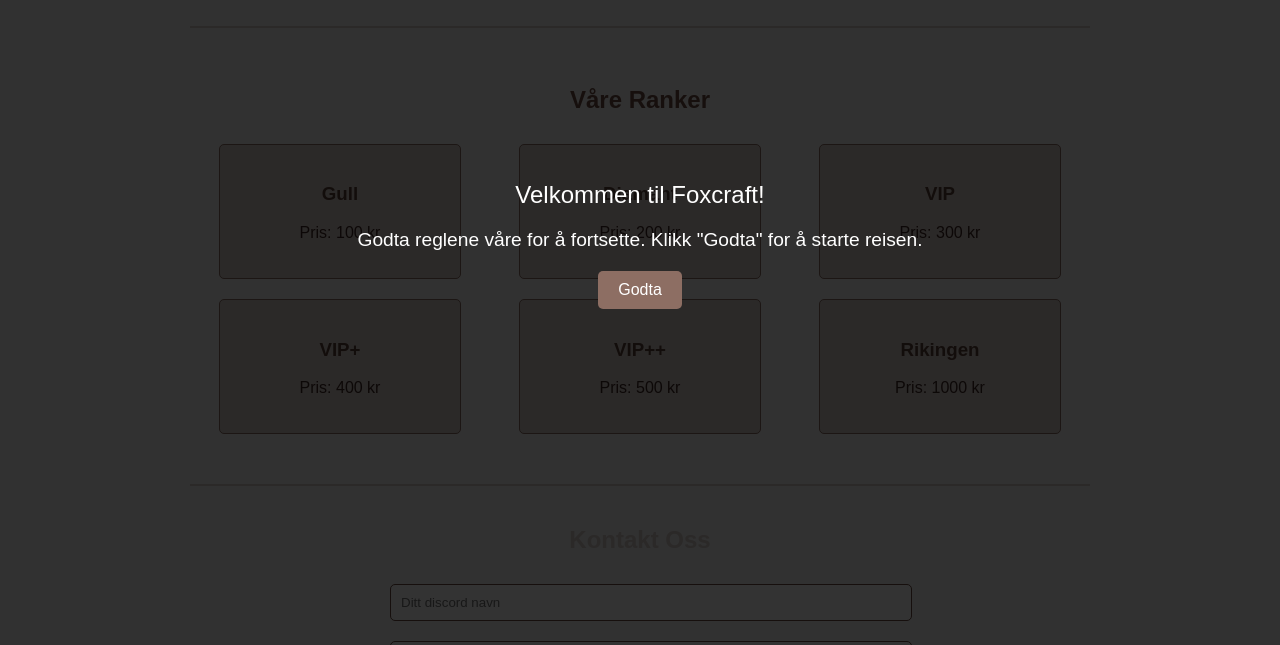
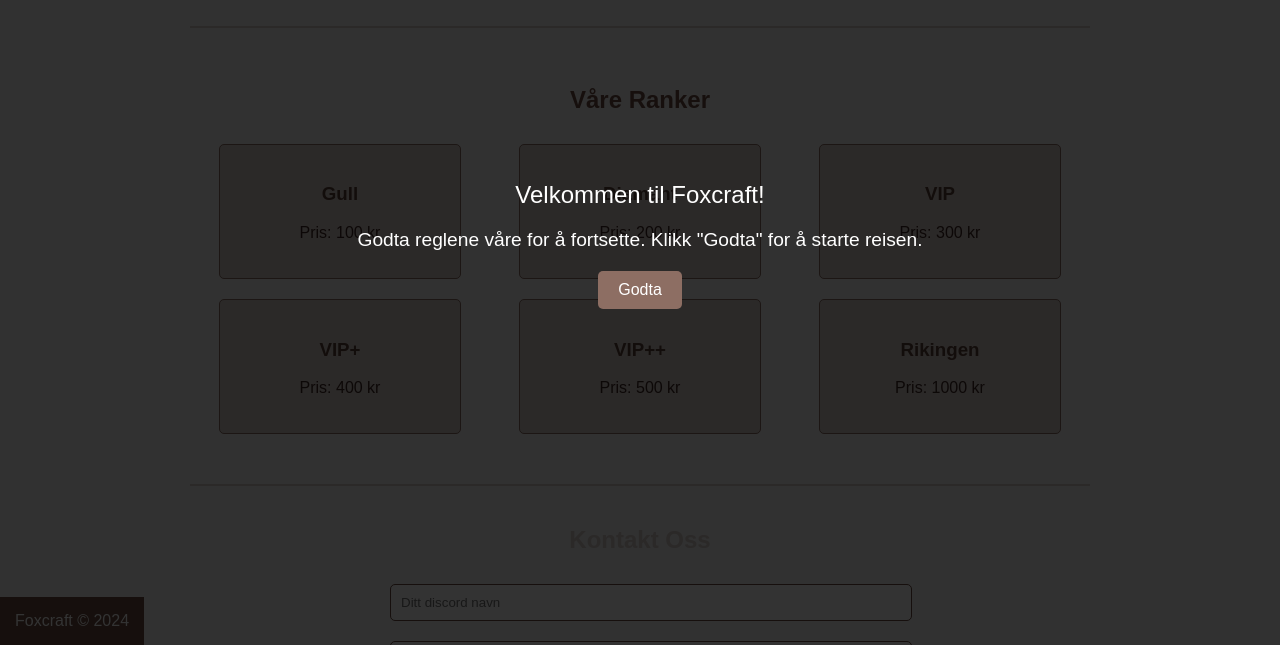
Before and after one commit to idjcjmshfaeklgxfnhn/FOXCRAFT, a plain HTML site: page index.html in a window 1280 px wide. Shown: the part 155-800 px from the top of the page. Drawn offline with Linux system fonts and the light colour scheme.

Commit message:
Update index.html
footer position fixed

```diff
--- a/index.html
+++ b/index.html
@@ -71,7 +71,7 @@
     </div>
 <br>
     <!-- Footer -->
-    <footer style="text-align: center; background-color: #6d4c41; color: white; padding: 10px; margin-top: 20px;">
+    <footer style="text-align: center; background-color: #6d4c41; color: white; padding: 10px; margin-top: 20px;position: fixed; bottom: 0;">
         <p style="margin: 5px;">Foxcraft © 2024</p>
     </footer>
 </body>
```
